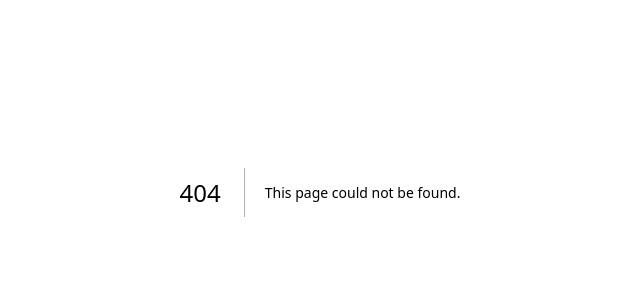
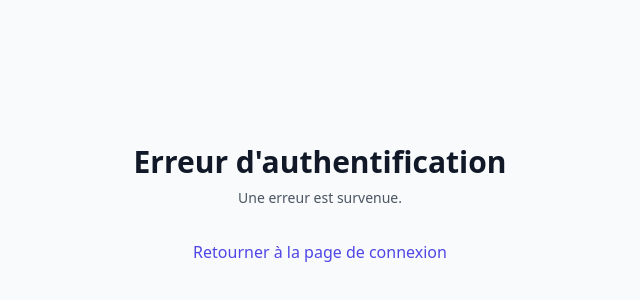
Before and after one commit to chrisspb/nextjs-shortcuts-manager, a Next.js app: page /auth/error in a window 1280 px wide. Before the commit this address had no page. Shown: the part 208-508 px from the top of the page, without its empty margins (320-960 px from the left). Built offline with nearby package versions, Linux system fonts and the light colour scheme.

Commit message:
Add error page for authentication errors

```diff
--- /dev/null
+++ b/pages/auth/error.tsx
@@ -0,0 +1,43 @@
+import { useRouter } from 'next/router';
+import Link from 'next/link';
+
+export default function ErrorPage() {
+  const router = useRouter();
+  const { error } = router.query;
+
+  const getErrorMessage = (error: string) => {
+    switch (error) {
+      case 'CredentialsSignin':
+        return 'Email ou mot de passe incorrect.';
+      case 'Callback':
+        return 'Une erreur est survenue lors de la connexion.';
+      case 'AccessDenied':
+        return 'Accès refusé. Vous n\'avez pas les permissions nécessaires.';
+      default:
+        return 'Une erreur est survenue.';
+    }
+  };
+
+  return (
+    <div className="min-h-screen flex items-center justify-center bg-gray-50 py-12 px-4 sm:px-6 lg:px-8">
+      <div className="max-w-md w-full space-y-8">
+        <div>
+          <h2 className="mt-6 text-center text-3xl font-extrabold text-gray-900">
+            Erreur d'authentification
+          </h2>
+          <p className="mt-2 text-center text-sm text-gray-600">
+            {error ? getErrorMessage(error as string) : 'Une erreur est survenue.'}
+          </p>
+        </div>
+        <div className="mt-8 text-center">
+          <Link
+            href="/auth/signin"
+            className="font-medium text-indigo-600 hover:text-indigo-500"
+          >
+            Retourner à la page de connexion
+          </Link>
+        </div>
+      </div>
+    </div>
+  );
+}
```
